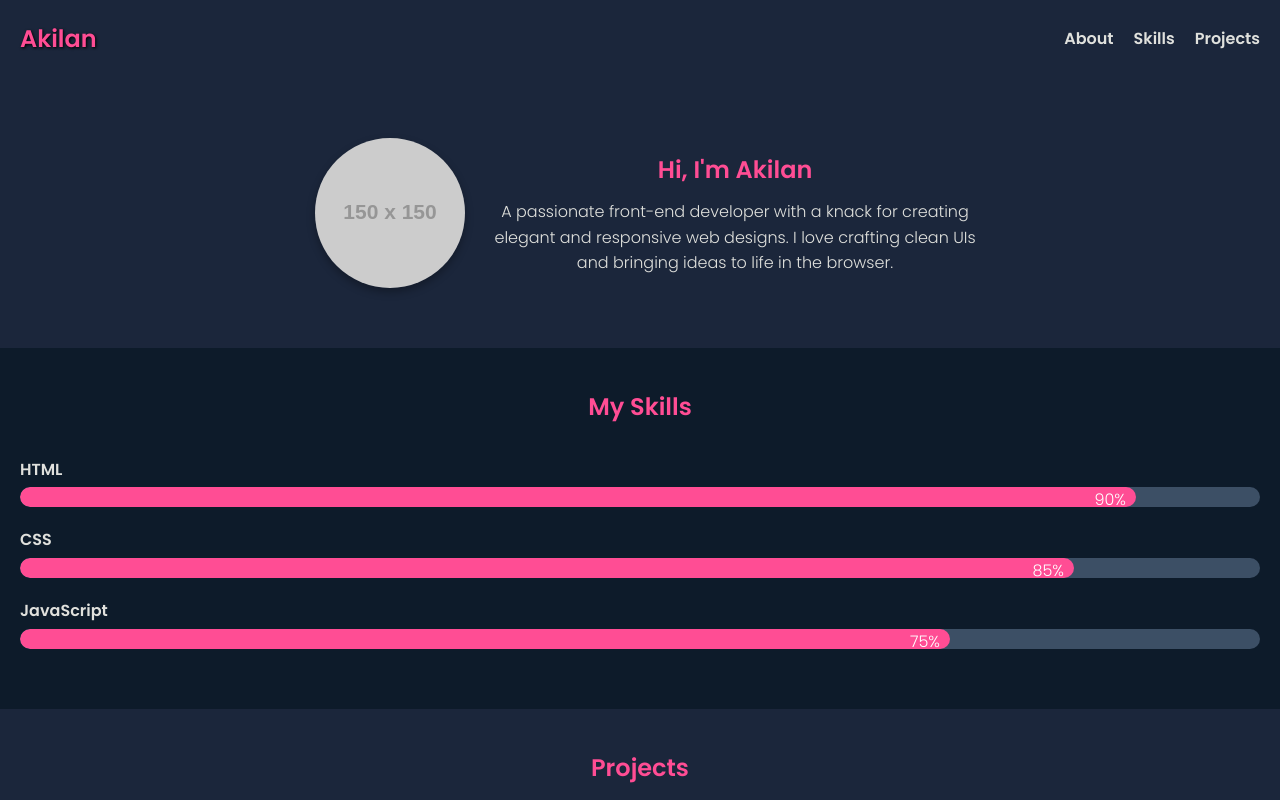
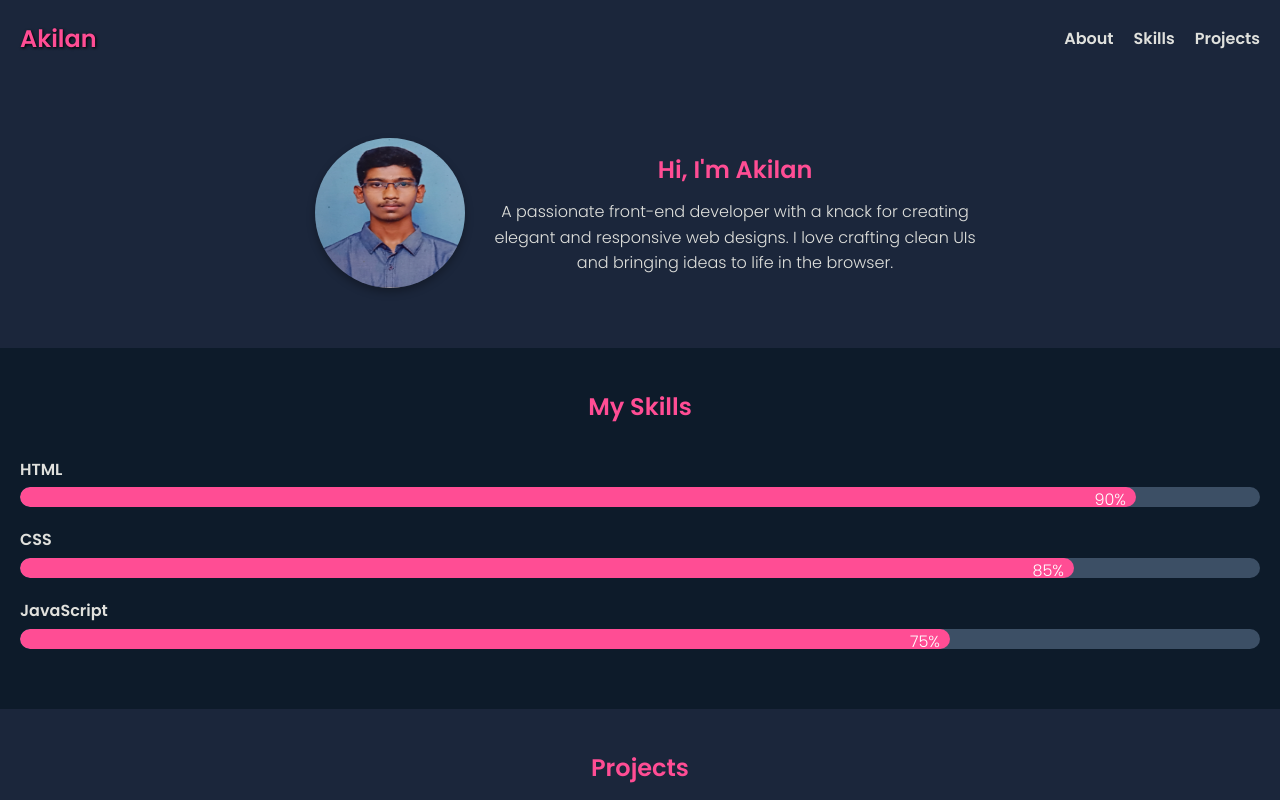
Before and after one commit to Akilan2006/profilo, a plain HTML site: page index.html in a window 1280 px wide. Shown: the top 800 px of the page. Drawn offline with Linux system fonts and the light colour scheme; placeholder pictures from the web are drawn by us.

Commit message:
Update index.html

```diff
--- a/index.html
+++ b/index.html
@@ -201,7 +201,7 @@
 
   <!-- Profile Section -->
   <section id="profile" class="profile">
-    <img src="https://via.placeholder.com/150" alt="" />
+    <img src="https://raw.githubusercontent.com/Akilan2006/profilo/main/me.jpg" alt="Akilan's photo" />
     <div class="profile-info">
       <h2>Hi, I'm Akilan</h2>
       <p>A passionate front-end developer with a knack for creating elegant and responsive web designs. I love crafting clean UIs and bringing ideas to life in the browser.</p>
```
